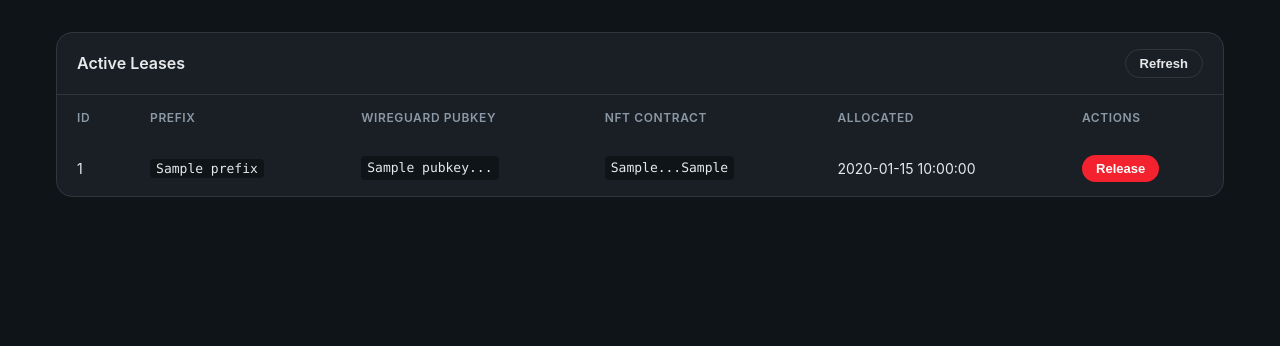
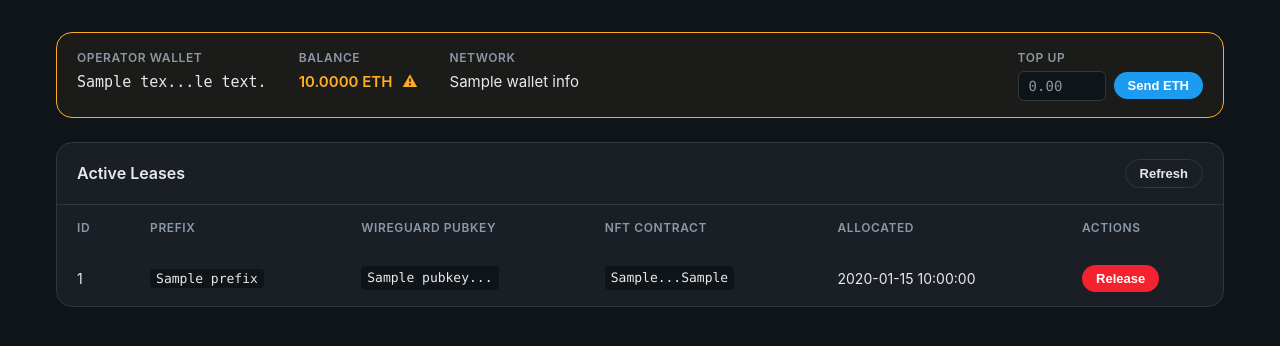
Before and after one commit to mwaddip/blockhost-broker, a Flask app: template blockhost-broker-manager/manager/templates/dashboard.html in a window 1280 px wide. Shown: the part 77-423 px from the top of the page. Run offline with Flask 3, Linux system fonts and the light colour scheme; the template is opened without the code that fills it: most values are stand-ins (such as "Sample title", 1, 10 or a date in 2020).

Commit message:
Add wallet info display and ETH top-up to broker-manager
Dashboard now shows:
- Operator wallet address and balance
- Network name (based on chain ID)
- Warning highlight when balance < 0.05 ETH
- Input field to send ETH via MetaMask to top up the wallet

Co-Authored-By: Claude Opus 4.5 <noreply@anthropic.com>

```diff
--- a/blockhost-broker-manager/manager/app.py
+++ b/blockhost-broker-manager/manager/app.py
@@ -140,10 +140,12 @@ def dashboard():
     """Main dashboard showing leases."""
     broker = get_broker_manager()
     leases = broker.get_leases()
+    wallet_info = broker.get_wallet_info()
     return render_template(
         "dashboard.html",
         leases=leases,
         wallet_address=request.wallet_address,
+        wallet_info=wallet_info,
     )
 
 
--- a/blockhost-broker-manager/manager/broker.py
+++ b/blockhost-broker-manager/manager/broker.py
@@ -23,6 +23,32 @@ class Lease:
     nft_contract: str
     allocated_at: str
     endpoint: Optional[str] = None
+
+
+@dataclass
+class WalletInfo:
+    """Broker operator wallet information."""
+
+    address: str
+    balance_wei: int
+    balance_eth: float
+    chain_id: int
+    network_name: str
+    low_balance: bool  # True if below threshold
+
+
+# Chain ID to network name mapping
+CHAIN_NAMES = {
+    1: "Ethereum Mainnet",
+    11155111: "Sepolia Testnet",
+    5: "Goerli Testnet",
+    137: "Polygon",
+    80001: "Mumbai Testnet",
+    42161: "Arbitrum One",
+    10: "Optimism",
+}
+
+LOW_BALANCE_THRESHOLD_WEI = 50000000000000000  # 0.05 ETH
 
 
 BROKER_REQUESTS_ABI = [
@@ -72,6 +98,22 @@ class BrokerManager:
         """Load operator wallet from key file."""
         key = self.operator_key_path.read_text().strip()
         return Account.from_key(key)
+
+    def get_wallet_info(self) -> WalletInfo:
+        """Get operator wallet address and balance."""
+        account = self._get_operator_account()
+        balance_wei = self.w3.eth.get_balance(account.address)
+        balance_eth = balance_wei / 10**18
+        network_name = CHAIN_NAMES.get(self.chain_id, f"Chain {self.chain_id}")
+
+        return WalletInfo(
+            address=account.address,
+            balance_wei=balance_wei,
+            balance_eth=balance_eth,
+            chain_id=self.chain_id,
+            network_name=network_name,
+            low_balance=balance_wei < LOW_BALANCE_THRESHOLD_WEI,
+        )
 
     def get_leases(self) -> list[Lease]:
         """Get all current leases from the broker database."""
--- a/blockhost-broker-manager/manager/templates/dashboard.html
+++ b/blockhost-broker-manager/manager/templates/dashboard.html
@@ -12,6 +12,34 @@
 </header>
 
 <main class="main-content">
+    <section class="wallet-info-section {% if wallet_info.low_balance %}low-balance{% endif %}">
+        <div class="wallet-info">
+            <div class="wallet-info-item">
+                <span class="wallet-info-label">Operator Wallet</span>
+                <code class="wallet-info-value" title="{{ wallet_info.address }}">{{ wallet_info.address[:10] }}...{{ wallet_info.address[-8:] }}</code>
+            </div>
+            <div class="wallet-info-item">
+                <span class="wallet-info-label">Balance</span>
+                <span class="wallet-info-value balance {% if wallet_info.low_balance %}warning{% endif %}" id="current-balance">
+                    {{ "%.4f"|format(wallet_info.balance_eth) }} ETH
+                    {% if wallet_info.low_balance %}<span class="warning-icon" title="Low balance - may not be able to process transactions">&#9888;</span>{% endif %}
+                </span>
+            </div>
+            <div class="wallet-info-item">
+                <span class="wallet-info-label">Network</span>
+                <span class="wallet-info-value">{{ wallet_info.network_name }}</span>
+            </div>
+            <div class="wallet-info-item send-eth-form">
+                <span class="wallet-info-label">Top Up</span>
+                <div class="send-eth-input-group">
+                    <input type="number" id="send-eth-amount" placeholder="0.00" step="0.01" min="0.01" max="10">
+                    <button id="send-eth-btn" class="btn btn-primary btn-small">Send ETH</button>
+                </div>
+            </div>
+        </div>
+        <input type="hidden" id="broker-wallet-address" value="{{ wallet_info.address }}">
+        <input type="hidden" id="broker-chain-id" value="{{ wallet_info.chain_id }}">
+    </section>
     <section class="section">
         <div class="section-header">
             <h2>Active Leases</h2>
@@ -184,6 +212,78 @@ document.addEventListener('DOMContentLoaded', function() {
     document.addEventListener('keydown', function(e) {
         if (e.key === 'Escape') hideModal();
     });
+
+    // Send ETH functionality
+    const sendEthBtn = document.getElementById('send-eth-btn');
+    const sendEthAmount = document.getElementById('send-eth-amount');
+    const brokerAddress = document.getElementById('broker-wallet-address').value;
+    const brokerChainId = parseInt(document.getElementById('broker-chain-id').value);
+
+    sendEthBtn.addEventListener('click', async function() {
+        const amount = parseFloat(sendEthAmount.value);
+        if (!amount || amount <= 0) {
+            showToast('Please enter a valid amount', 'error');
+            return;
+        }
+
+        if (!window.ethereum) {
+            showToast('MetaMask not detected', 'error');
+            return;
+        }
+
+        try {
+            sendEthBtn.disabled = true;
+            sendEthBtn.textContent = 'Sending...';
+
+            // Request account access
+            const accounts = await window.ethereum.request({ method: 'eth_requestAccounts' });
+
+            // Check network
+            const chainIdHex = await window.ethereum.request({ method: 'eth_chainId' });
+            const currentChainId = parseInt(chainIdHex, 16);
+
+            if (currentChainId !== brokerChainId) {
+                showToast(`Please switch to the correct network (Chain ID: ${brokerChainId})`, 'error');
+                return;
+            }
+
+            // Convert ETH to wei (hex)
+            const weiValue = BigInt(Math.round(amount * 1e18)).toString(16);
+
+            // Send transaction
+            const txHash = await window.ethereum.request({
+                method: 'eth_sendTransaction',
+                params: [{
+                    from: accounts[0],
+                    to: brokerAddress,
+                    value: '0x' + weiValue,
+                }],
+            });
+
+            showToast(`Transaction sent: ${txHash.slice(0, 10)}...`, 'success');
+            sendEthAmount.value = '';
+
+            // Refresh page after a delay to show updated balance
+            setTimeout(() => location.reload(), 5000);
+
+        } catch (e) {
+            if (e.code === 4001) {
+                showToast('Transaction rejected', 'error');
+            } else {
+                showToast('Error: ' + (e.message || e), 'error');
+            }
+        } finally {
+            sendEthBtn.disabled = false;
+            sendEthBtn.textContent = 'Send ETH';
+        }
+    });
+
+    // Allow Enter key to submit
+    sendEthAmount.addEventListener('keydown', function(e) {
+        if (e.key === 'Enter') {
+            sendEthBtn.click();
+        }
+    });
 });
 </script>
 {% endblock %}
--- a/blockhost-broker-manager/static/css/style.css
+++ b/blockhost-broker-manager/static/css/style.css
@@ -199,6 +199,92 @@ body {
 
 .main-content {
     padding-bottom: 3rem;
+}
+
+/* Wallet Info */
+.wallet-info-section {
+    background-color: var(--color-surface);
+    border: 1px solid var(--color-border);
+    border-radius: 1rem;
+    padding: 1rem 1.25rem;
+    margin-bottom: 1.5rem;
+}
+
+.wallet-info-section.low-balance {
+    border-color: var(--color-warning);
+    background-color: rgba(255, 173, 31, 0.05);
+}
+
+.wallet-info {
+    display: flex;
+    flex-wrap: wrap;
+    gap: 2rem;
+}
+
+.wallet-info-item {
+    display: flex;
+    flex-direction: column;
+    gap: 0.25rem;
+}
+
+.wallet-info-label {
+    font-size: 0.75rem;
+    font-weight: 600;
+    text-transform: uppercase;
+    letter-spacing: 0.05em;
+    color: var(--color-text-secondary);
+}
+
+.wallet-info-value {
+    font-size: 0.9375rem;
+}
+
+.wallet-info-value code {
+    font-family: var(--font-mono);
+    font-size: 0.8125rem;
+    background-color: var(--color-bg);
+    padding: 0.125rem 0.375rem;
+    border-radius: 0.25rem;
+}
+
+.wallet-info-value.balance.warning {
+    color: var(--color-warning);
+    font-weight: 600;
+}
+
+.warning-icon {
+    margin-left: 0.375rem;
+    cursor: help;
+}
+
+.send-eth-form {
+    margin-left: auto;
+}
+
+.send-eth-input-group {
+    display: flex;
+    gap: 0.5rem;
+    align-items: center;
+}
+
+.send-eth-input-group input {
+    width: 5.5rem;
+    padding: 0.375rem 0.625rem;
+    font-size: 0.875rem;
+    font-family: var(--font-mono);
+    background-color: var(--color-bg);
+    border: 1px solid var(--color-border);
+    border-radius: 0.375rem;
+    color: var(--color-text);
+}
+
+.send-eth-input-group input:focus {
+    outline: none;
+    border-color: var(--color-primary);
+}
+
+.send-eth-input-group input::placeholder {
+    color: var(--color-text-secondary);
 }
 
 .section {
```
